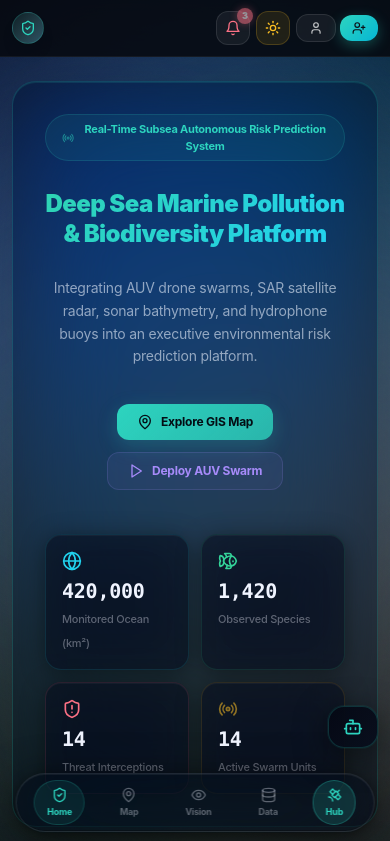
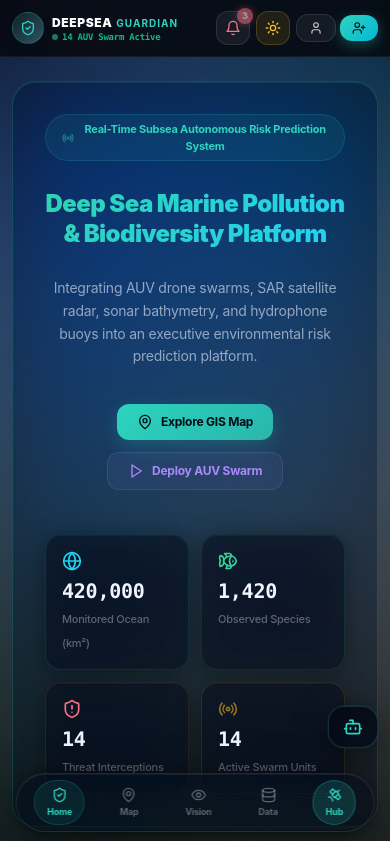
Before and after one commit to aarondeodhar-wq/deepsea-guardian, a Next.js app: page / in a window 390 px wide. Shown: the top 841 px of the page. Built offline with nearby package versions, Linux system fonts and the light colour scheme.

Commit message:
fix: populate mobile top header with DEEPSEA GUARDIAN title & live telemetry badge (🟢 14 AUV Swarm Active)

```diff
--- a/components/navbar.tsx
+++ b/components/navbar.tsx
@@ -188,9 +188,16 @@ export const Navbar: React.FC = () => {
             >
               <ShieldCheck className="w-4 h-4 sm:w-5 sm:h-5" style={{ color: '#2dd4bf' }} />
             </div>
-            <div className="hidden sm:flex flex-col leading-none">
-              <span className="font-black text-sm tracking-wider text-slate-900 dark:text-white">DEEPSEA</span>
-              <span className="font-bold text-[10px] tracking-widest" style={{ color: '#2dd4bf' }}>GUARDIAN</span>
+            <div className="flex flex-col leading-none">
+              <div className="flex items-center gap-1">
+                <span className="font-black text-xs sm:text-sm tracking-wider text-slate-900 dark:text-white">DEEPSEA</span>
+                <span className="font-bold text-[10px] sm:text-[11px] tracking-widest" style={{ color: '#2dd4bf' }}>GUARDIAN</span>
+              </div>
+              <span className="text-[9px] font-mono text-emerald-500 font-bold flex items-center gap-1 mt-0.5">
+                <span className="w-1.5 h-1.5 rounded-full bg-emerald-400 animate-pulse" />
+                <span className="hidden min-[380px]:inline">14 AUV Swarm Active</span>
+                <span className="min-[380px]:hidden">14 AUVs</span>
+              </span>
             </div>
           </Link>
 
```
